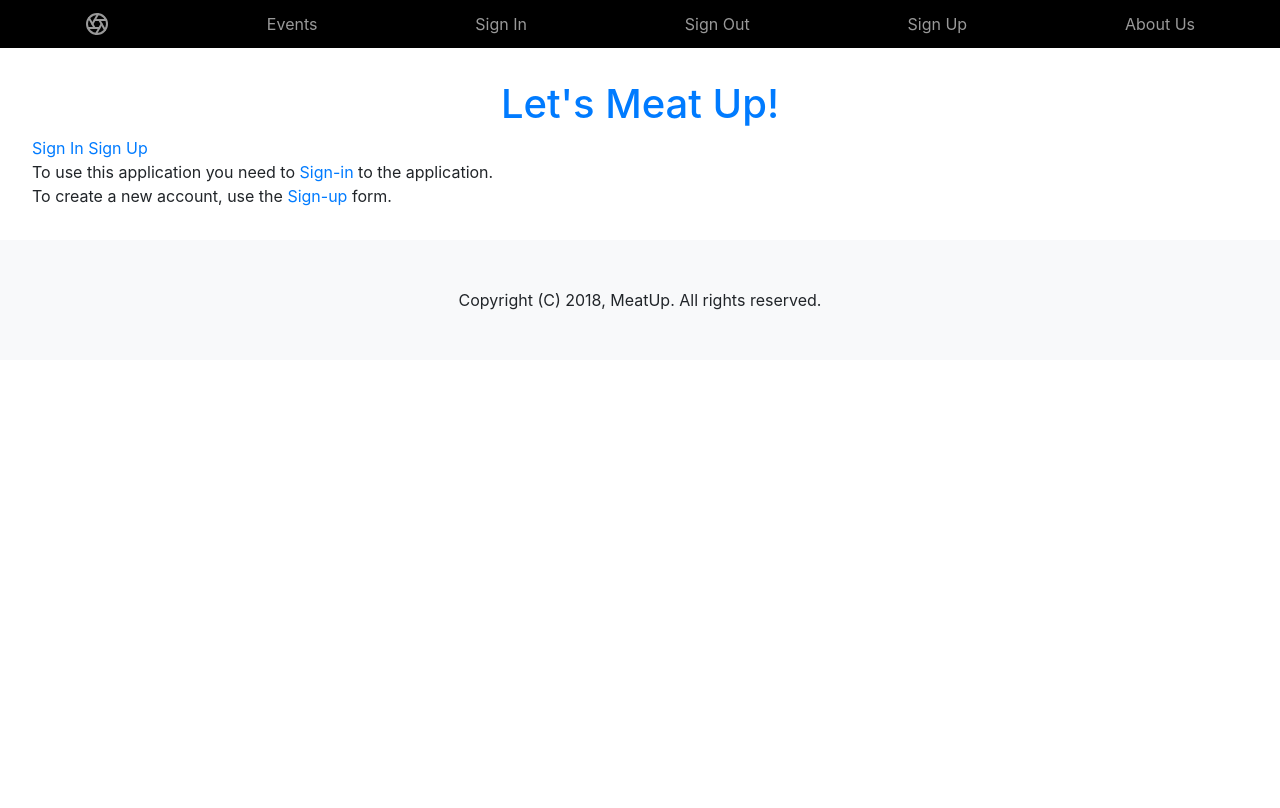
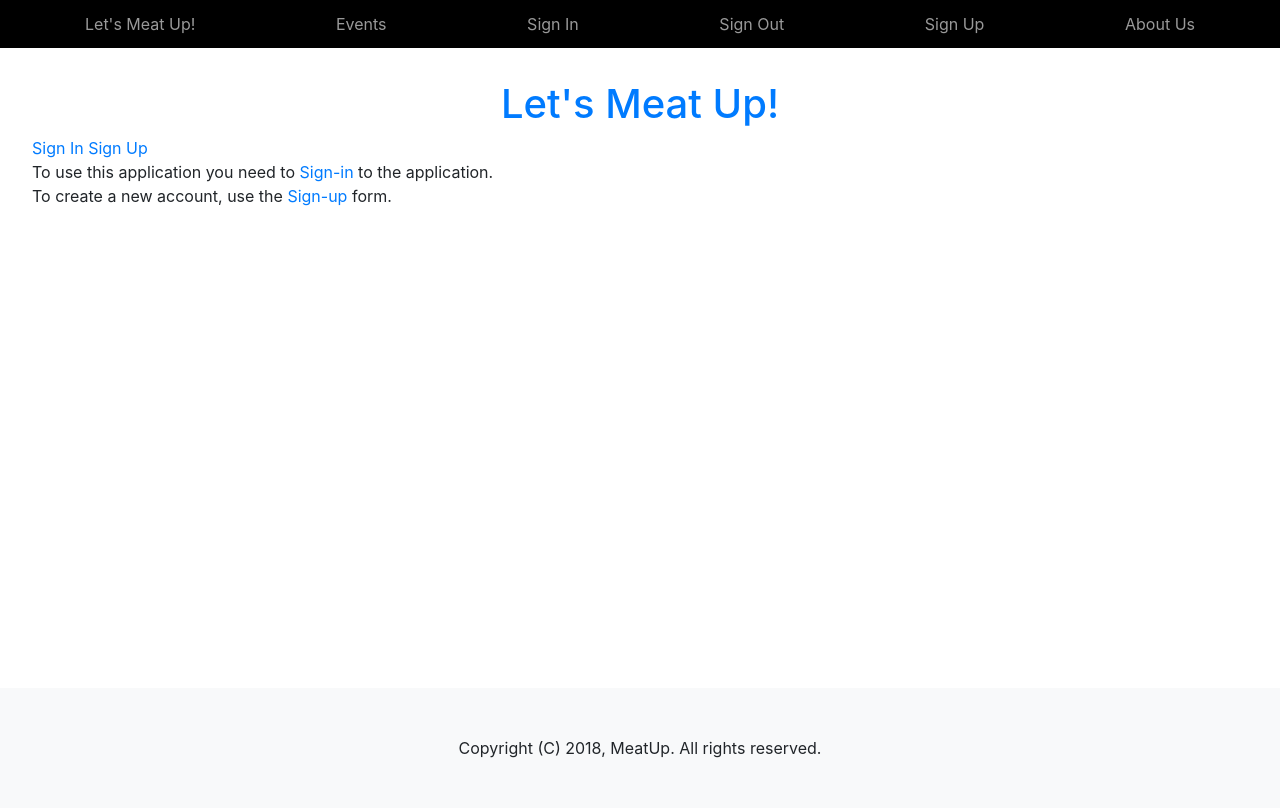
Before and after one commit to laynahgao/gaproject2-Meatup, a Django app: page / in a window 1280 px wide. Before the commit the page ends 310 px from the top, so only its background shows below. Run offline with Django 3.2, Linux system fonts and the light colour scheme; some libraries are stand-ins or nearby versions.

Commit message:
push footer down

```diff
--- a/meatup/static/css/style.css
+++ b/meatup/static/css/style.css
@@ -1,3 +1,6 @@
+html, body {
+  height: 100%;
+}
 
 h1{
   text-align: center;
@@ -57,4 +60,5 @@ footer {
 
 .main-container {
   padding: 2rem;
+  min-height: 80%;
 }
--- a/meatup/templates/base.html
+++ b/meatup/templates/base.html
@@ -12,13 +12,11 @@
 
   <nav class="site-header sticky-top py-1">
     <div class="container d-flex flex-column flex-md-row justify-content-between">
-      <a class="py-2" href="#">
-        <svg xmlns="http://www.w3.org/2000/svg" width="24" height="24" viewBox="0 0 24 24" fill="none" stroke="currentColor" stroke-width="2" stroke-linecap="round" stroke-linejoin="round" class="d-block mx-auto"><circle cx="12" cy="12" r="10"></circle><line x1="14.31" y1="8" x2="20.05" y2="17.94"></line><line x1="9.69" y1="8" x2="21.17" y2="8"></line><line x1="7.38" y1="12" x2="13.12" y2="2.06"></line><line x1="9.69" y1="16" x2="3.95" y2="6.06"></line><line x1="14.31" y1="16" x2="2.83" y2="16"></line><line x1="16.62" y1="12" x2="10.88" y2="21.94"></line></svg>
-      </a>
+      <a class="py-2" href="/">Let's Meat Up!</a>
       <a class="py-2 d-none d-md-inline-block" href="#">Events</a>
-      <a class="py-2 d-none d-md-inline-block" href="#">Sign In</a>
-      <a class="py-2 d-none d-md-inline-block" href="#">Sign Out</a>
-      <a class="py-2 d-none d-md-inline-block" href="#">Sign Up</a>
+      <a class="py-2 d-none d-md-inline-block" href="/login">Sign In</a>
+      <a class="py-2 d-none d-md-inline-block" href="/logout">Sign Out</a>
+      <a class="py-2 d-none d-md-inline-block" href="/signup">Sign Up</a>
       <a class="py-2 d-none d-md-inline-block" href="#">About Us</a>
     </div>
   </nav>
```
